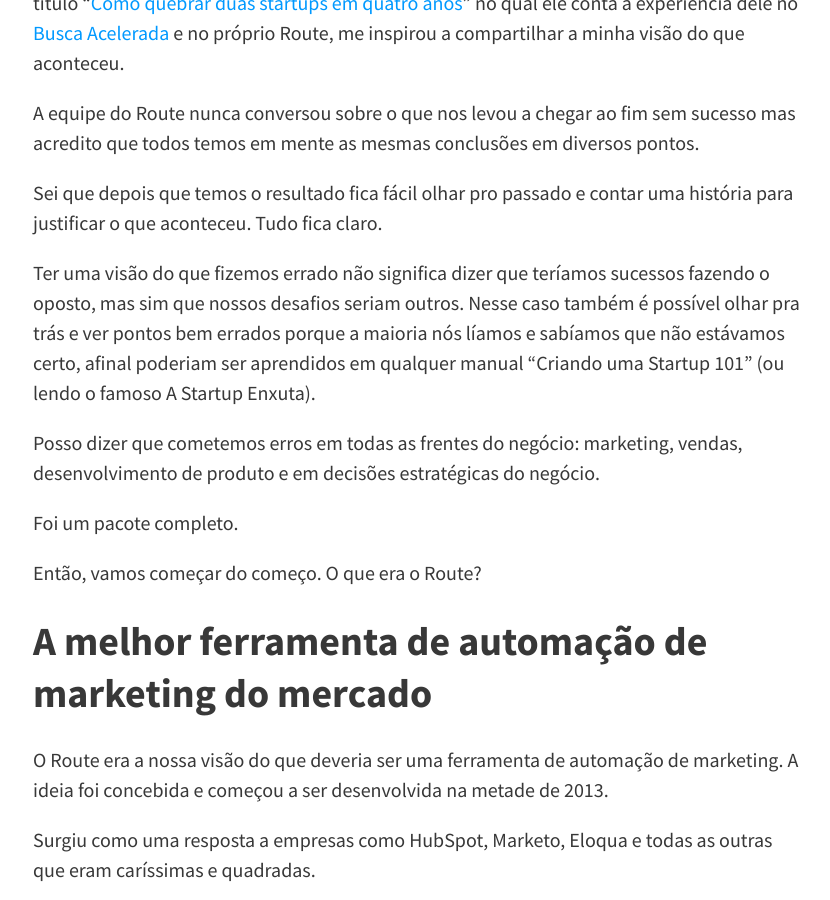
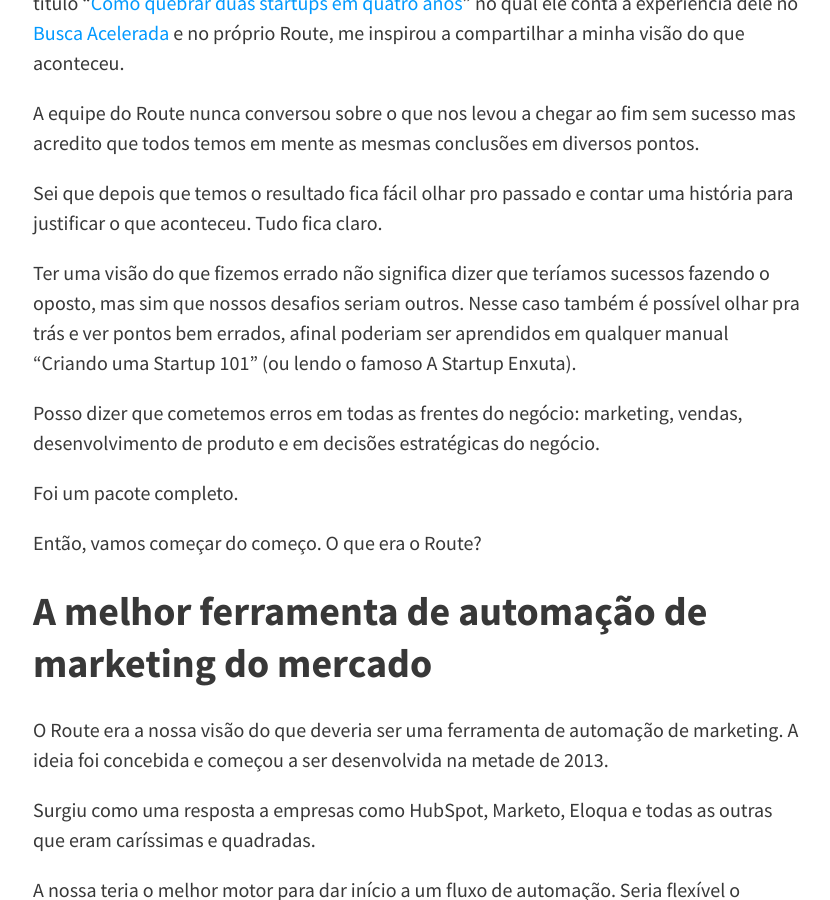
Before and after one commit to felipecbarbosa/felipecbarbosa.github.io, a Jekyll site: the page built from _posts/2017-08-02-startup-fail.md, in a window 1280 px wide and 900 px high, scrolled down 504 px. Shown: the whole window, without its empty margins (223-1053 px from the left). Built offline with Jekyll 4.4.1, drawn with Linux system fonts in a browser that asks for light colours; nearby versions of some CDN libraries; comment, search, counter and statistics services are not loaded.

Commit message:
Edited startup fail post

```diff
--- a/_posts/2017-08-02-startup-fail.md
+++ b/_posts/2017-08-02-startup-fail.md
@@ -14,7 +14,7 @@ A equipe do Route nunca conversou sobre o que nos levou a chegar ao fim sem suce
 
 Sei que depois que temos o resultado fica fácil olhar pro passado e contar uma história para justificar o que aconteceu. Tudo fica claro.
 
-Ter uma visão do que fizemos errado não significa dizer que teríamos sucessos fazendo o oposto, mas sim que nossos desafios seriam outros. Nesse caso também é possível olhar pra trás e ver pontos bem errados porque a maioria nós líamos e sabíamos que não estávamos certo, afinal poderiam ser aprendidos em qualquer manual "Criando uma Startup 101" (ou lendo o famoso A Startup Enxuta).
+Ter uma visão do que fizemos errado não significa dizer que teríamos sucessos fazendo o oposto, mas sim que nossos desafios seriam outros. Nesse caso também é possível olhar pra trás e ver pontos bem errados, afinal poderiam ser aprendidos em qualquer manual "Criando uma Startup 101" (ou lendo o famoso A Startup Enxuta).
 
 Posso dizer que cometemos erros em todas as frentes do negócio: marketing, vendas, desenvolvimento de produto e em decisões estratégicas do negócio.
 
```
